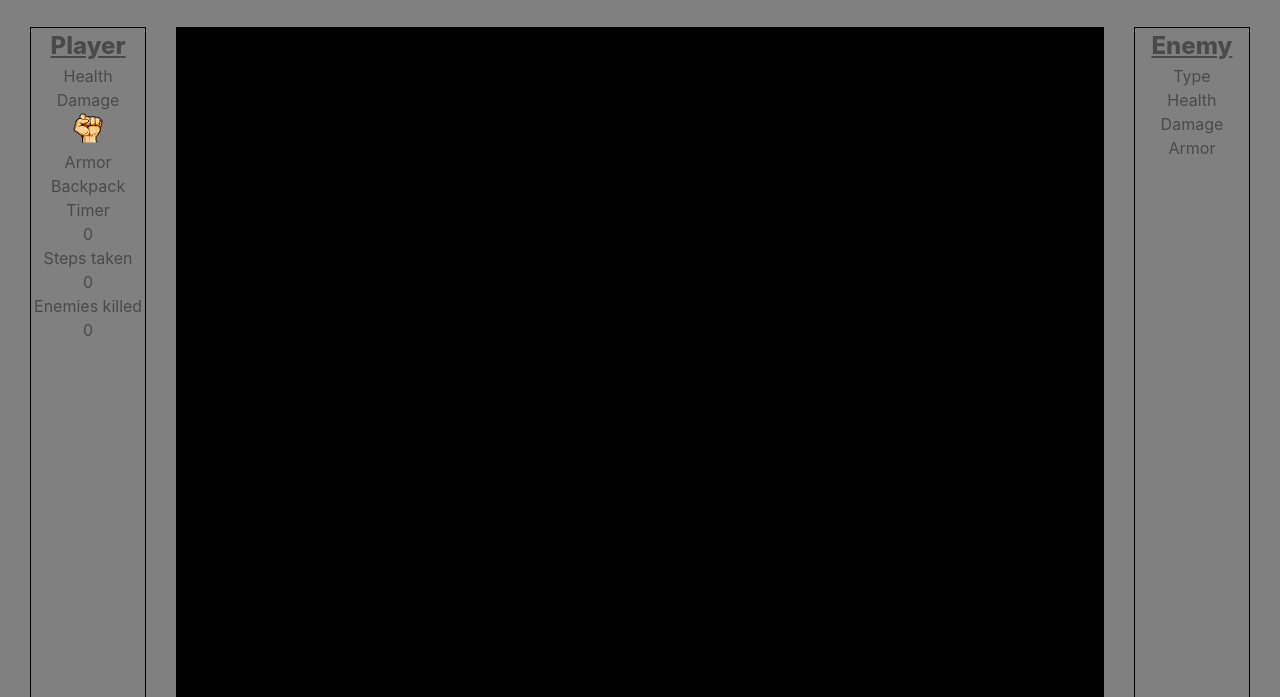
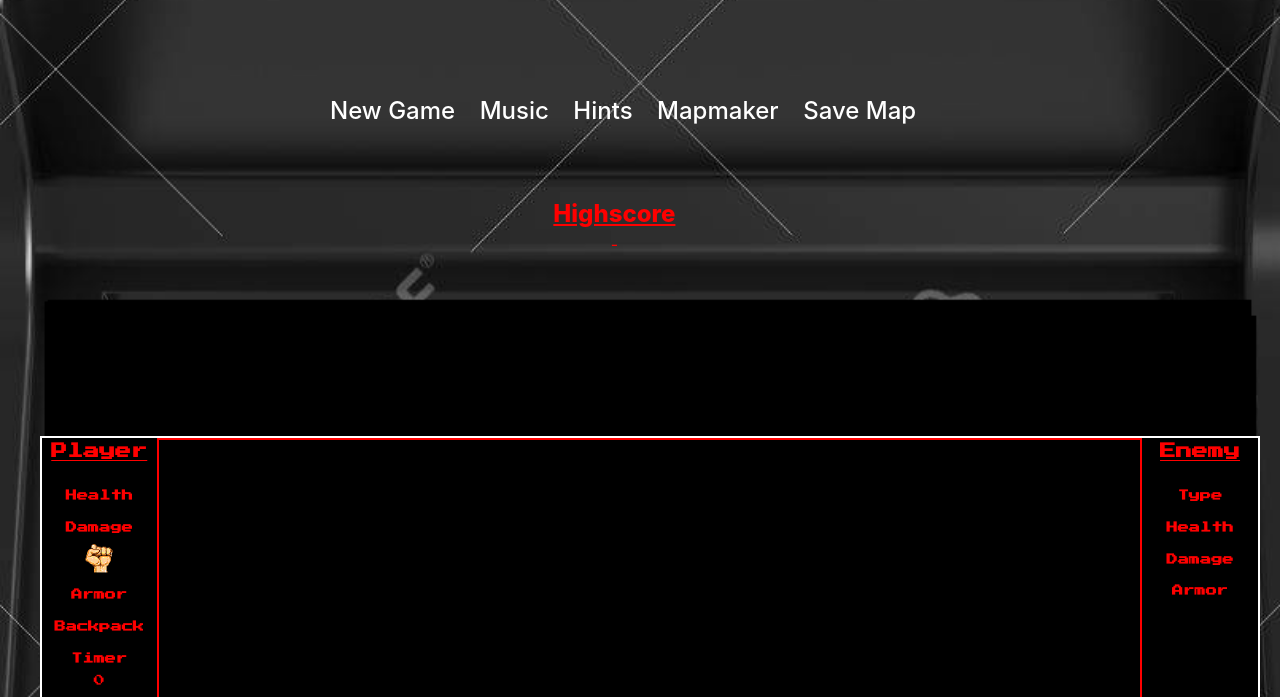
Before and after one commit to monsagri/WDI_LDN_PROJECT1, a website: page src/index.html in a window 1280 px wide. Shown: the part 244-941 px from the top of the page. Drawn offline with nearby package versions, Linux system fonts and the light colour scheme; files that its build step writes are made by us from their sources.

Commit message:
attempting to manually position everything

```diff
--- a/src/js/app.js
+++ b/src/js/app.js
@@ -310,13 +310,14 @@ function newGame() {
   // Display instructions
   displayManual(0);
   // spawn player
-  startingHealth();
+  // startingHealth();
   spawnPlayer();
   // spawn door
   spawnDoor();
   // spawn items
   spawnItems();
 
+  updatePlayerDisplay();
   changeVisibility();
   // Toggle Event Listeners for movement
   activateMovement();
@@ -335,6 +336,7 @@ function spawnDoor() {
   // place door on Map
   $(`[data-location="${door.location}"]`).html(`<img src=${door.imageSrc}>`);
 }
+// Struggling to combine these into one function because of the random type selection
 function spawnItems(amount = 1, type = Math.ceil((Math.random() * (itemDefinitions.length -1)))) {
   // If type is not given a random item is spawned
   for (let i = 0; i < amount; i++){
@@ -390,12 +392,12 @@ function getCharacterLocation() {
   enemyLocations.push[enemyLocation];
   return enemyLocation;
 }
-function startingHealth() {
-  $healthBar.html('');
-  for (let i = 0; i < 3; i++) {
-    $healthBar.append('<img src="/images/life.png" alt="A Heart">');
-  }
-}
+// function startingHealth() {
+//   $healthBar.html('');
+//   for (let i = 0; i < 3; i++) {
+//     $healthBar.append('<img src="/images/life.png" alt="A Heart">');
+//   }
+// }
 
 // Miscellaneous Options
 function toggleMusic(e) {
--- a/src/scss/style.scss
+++ b/src/scss/style.scss
@@ -1,31 +1,60 @@
 html {
   background: #000;
+  box-sizing: border-box;
+  background-image: url('/images/arcade_background.png');
+  background-size: cover;
+  // url('/images/static.gif')
+  background-repeat: no-repeat;
+  // background-position: center center;
+  height: 1450px;
+  width: 100vw;
 }
 body {
-  background-color: #000;
-  width: 100vw;
-  height: 100vw;
-  text-align: center;
+  // background-color: #000;
+  // width: 100vw;
+  // height: 100vh;
+  // text-align: center;
   header {
     h1 {
-      font-size: 4rem;
-      font-weight: bold;
+      font-family: 'Press Start 2P', cursive;
+      position:  absolute;
+      top: 8vh;
+      left: 20vw;
+      font-size: 5rem;
+      // font-weight: bold;
       color: red;
     }
   }
   main {
-    background-color: grey;
-    height: 120vh;
+    // background-color: grey;
+    // height: 120vh;
+    width: 100vw;
     .options {
+      width: 50vw;
+      position: absolute;
+      top: 40vh;
+      left: 25vw;
       button {
         margin-top: 15px;
         font-size: 1.5rem;
         font-weight: 500;
+        background-color: transparent;
+        border: none;
+        color: white;
+        padding: 5px 10px;
+        text-align: center;
+        text-decoration: none;
+        display: inline-block;
       }
     }
     .highscorecontainer {
-      margin-top: 15px;
-      padding: 10px;
+      position: absolute;
+      top: 55vh;
+      width: 30vw;
+      left: 33vw;
+      text-align: center;
+      // margin-top: 15px;
+      // padding: 10px;
       color: red;
       display: inline-block;
     }
@@ -70,17 +99,24 @@ h2 {
   text-decoration: underline;
 }
 .game {
+  position: absolute;
+  top: 85vh;
+  left: 3.1vw;
+  border: 2px solid white;
   display: flex;
   flex-direction: row;
   justify-content: space-between;
   .gameboard {
-    margin-top: 30px;
+    // margin-top: 30px;
     background-color: #000;
-    width: 80vw;
-    height: 90vh;
+    border: 2px solid red;
+    width: 77vw;
+    height: 95vh;
     display: flex;
     flex-wrap: wrap;
     p {
+      padding: 30px;
+      text-align: center;
       font-size: 2rem;
       font-family: 'Press Start 2P', cursive;
       font-weight: 500;
@@ -91,13 +127,31 @@ h2 {
     }
   }
   .information {
+    background-color: black;
+    border: 2px solid red;
+    text-align: center;
+    font-family: 'Press Start 2P', cursive;
+    font-size: 0.7rem;
+    color: red;
     display: flex;
     flex-direction: column;
     align-items: center;
-    margin: 30px;
+    align-content: center;
+
+    // margin: 15px;
     border: 1px solid black;
-    width: 10vw;
-    height: 90vh;
+    width: 9vw;
+    height: 95vh;
+    h2 {
+      font-size: 1rem;
+      margin-bottom: 15px;
+    }
+    h3 {
+      font-size: 0.7rem;
+      margin-top: 10px;
+      margin-bottom: 5px;
+      font-weight: 600;
+    }
     img {
       height: 32px;
       width: 32px;
```
Also changed, not shown: src/images/arcade_background.png (added), 1 other file.
